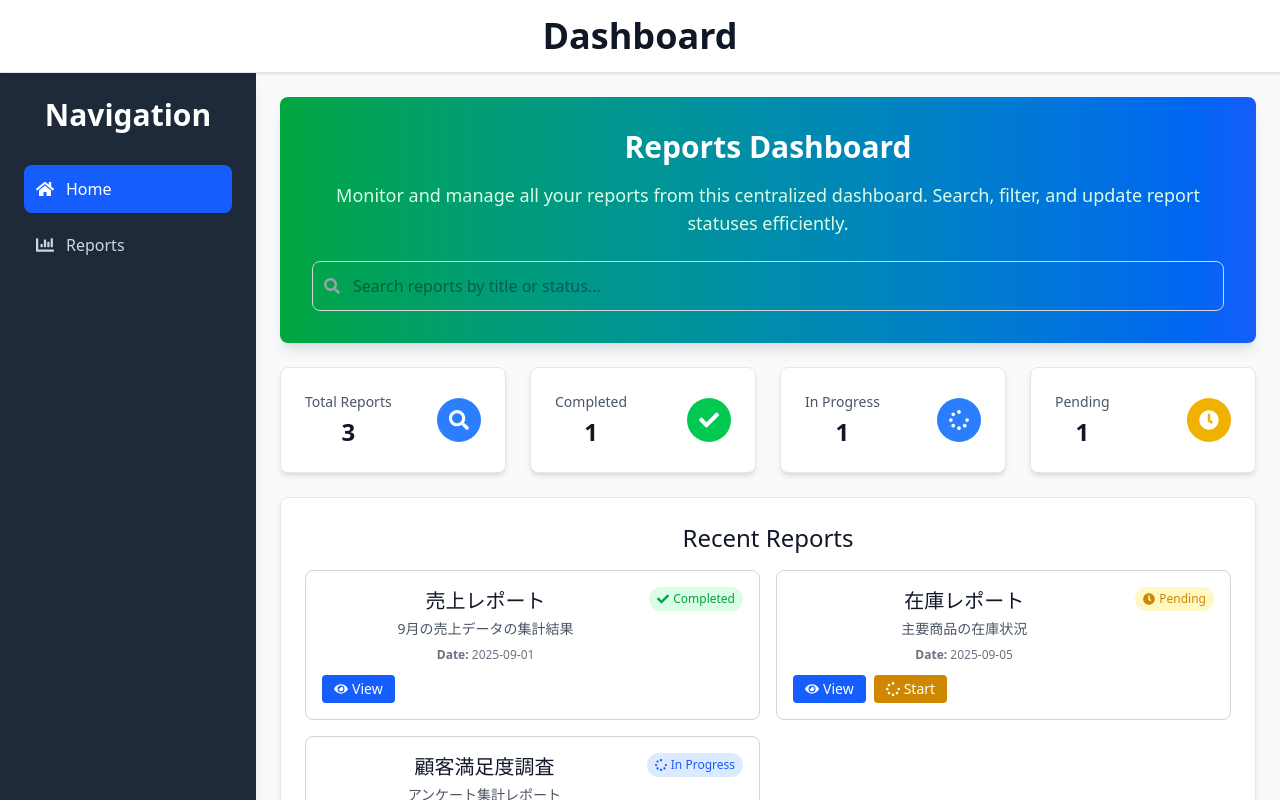
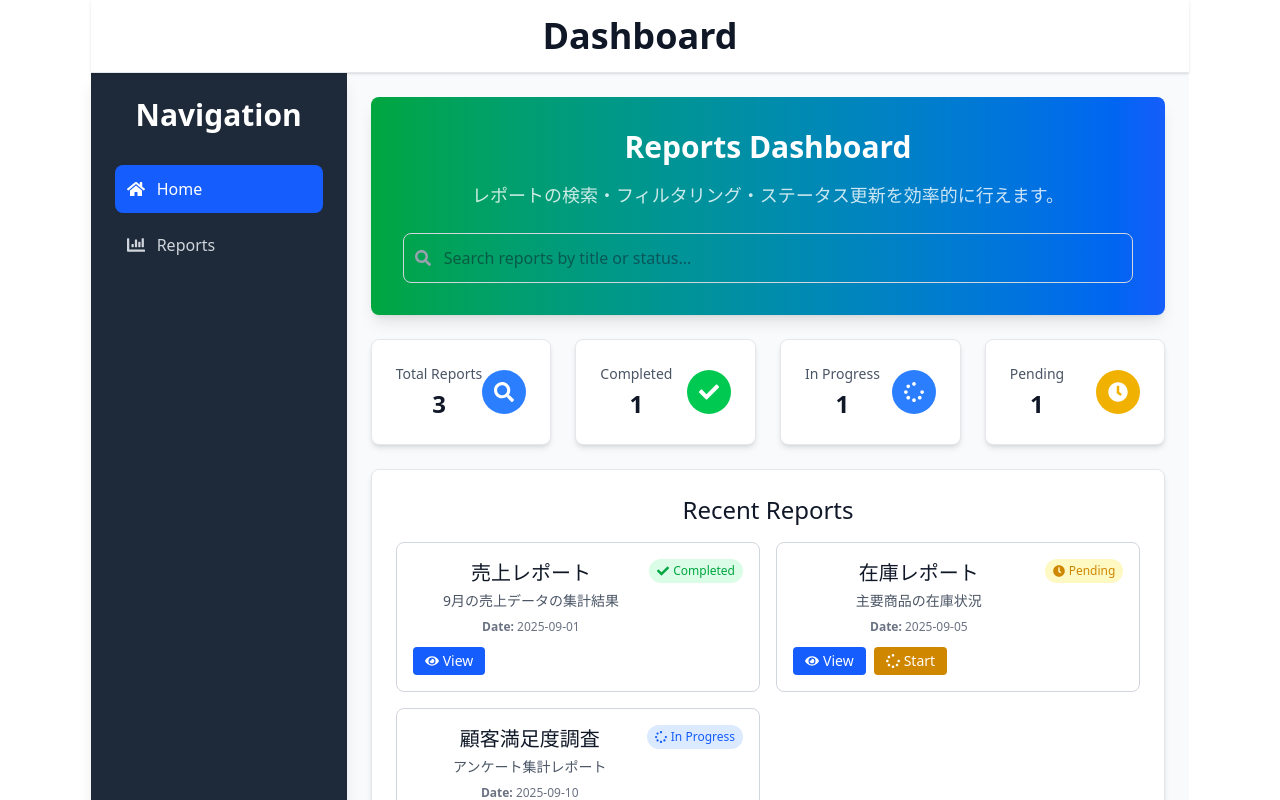
Before and after one commit to Shiori-Takanashi/react-router, a React (Vite) app: page /reports in a window 1280 px wide. Shown: the top 800 px of the page. Built offline with nearby package versions, Linux system fonts and the light colour scheme.

Commit message:
heroセクションを分離

```diff
--- a/src/components/DashboardHome.jsx
+++ b/src/components/DashboardHome.jsx
@@ -1,5 +1,6 @@
 // src/components/DashboardHome.jsx
 import { FaRocket, FaUsers, FaChartLine, FaCog } from 'react-icons/fa';
+import DashboardHero from './common/DashboardHero';
 
 export default function DashboardHome() {
   const stats = [
@@ -22,20 +23,19 @@ export default function DashboardHome() {
   return (
     <div className='w-full min-h-full'>
       <div className='space-y-6'>
-        {/* Home Section */}
-        <div className='bg-gradient-to-r from-blue-600 to-purple-600 text-white p-8 rounded-lg shadow-lg'>
-          <h2 className='text-3xl font-bold mb-4'>Welcome to Your Dashboard</h2>
-          <p className='text-blue-100 text-lg mb-6'>
-            This is the default view when you access localhost. Here you can
-            manage all your data and analytics.
-          </p>
+        {/* 共通 Hero Section */}
+        <DashboardHero
+          title='Welcome to Your Dashboard'
+          subtitle='ここでは主要な統計データやクイックアクションにアクセスできます。'
+          gradient='from-blue-600 to-purple-600'
+        >
           <button
             onClick={() => alert('Button clicked!')}
             className='bg-white text-blue-600 px-6 py-3 rounded-lg font-semibold hover:bg-blue-50 transition-colors duration-200 shadow-md'
           >
             Get Started
           </button>
-        </div>
+        </DashboardHero>
 
         {/* Stats Grid */}
         <div className='grid grid-cols-1 md:grid-cols-2 lg:grid-cols-4 gap-6'>
--- a/src/components/DashboardReports.jsx
+++ b/src/components/DashboardReports.jsx
@@ -8,34 +8,32 @@ import {
   FaSpinner,
   FaTimes,
 } from 'react-icons/fa';
+import DashboardHero from './common/DashboardHero';
 
-// JSONファイルからデータを読み込む
 export default function DashboardReports() {
   const [reports, setReports] = useState([]);
   const [filter, setFilter] = useState('');
   const [selectedReport, setSelectedReport] = useState(null);
 
-  // JSONファイルのデータを非同期に読み込む
+  // JSON データ読み込み
   useEffect(() => {
-    fetch('/data/reports.json') // Reactのpublicフォルダ内に配置したJSONファイルを取得
+    fetch('/data/reports.json')
       .then(response => response.json())
       .then(data => setReports(data))
       .catch(error => console.error('Error fetching data:', error));
-  }, []); // 初回レンダリング時のみ実行
+  }, []);
 
-  // フィルタリング処理
+  // 検索フィルタ
   const filteredReports = reports.filter(
     report =>
       report.status.toLowerCase().includes(filter.toLowerCase()) ||
       report.title.toLowerCase().includes(filter.toLowerCase())
   );
 
-  // 詳細情報の表示
-  const handleViewDetails = report => {
-    setSelectedReport(report);
-  };
+  // 詳細表示
+  const handleViewDetails = report => setSelectedReport(report);
 
-  // ステータスを更新
+  // ステータス変更
   const handleStatusChange = (reportId, newStatus) => {
     const updatedReports = reports.map(report =>
       report.id === reportId ? { ...report, status: newStatus } : report
@@ -43,7 +41,7 @@ export default function DashboardReports() {
     setReports(updatedReports);
   };
 
-  // ステータスに応じたアイコンと色を取得
+  // ステータスごとのアイコンと色
   const getStatusIcon = status => {
     switch (status) {
       case 'Completed':
@@ -60,14 +58,12 @@ export default function DashboardReports() {
   return (
     <div className='w-full min-h-full'>
       <div className='space-y-6'>
-        {/* Reports Section */}
-        <div className='bg-gradient-to-r from-green-600 to-blue-600 text-white p-8 rounded-lg shadow-lg'>
-          <h2 className='text-3xl font-bold mb-4'>Reports Dashboard</h2>
-          <p className='text-green-100 text-lg mb-6'>
-            Monitor and manage all your reports from this centralized dashboard.
-            Search, filter, and update report statuses efficiently.
-          </p>
-
+        {/* Hero Section */}
+        <DashboardHero
+          title='Reports Dashboard'
+          subtitle='レポートの検索・フィルタリング・ステータス更新を効率的に行えます。'
+          gradient='from-green-600 to-blue-600'
+        >
           {/* Search Filter */}
           <div className='relative'>
             <FaSearch className='absolute left-3 top-1/2 transform -translate-y-1/2 text-gray-400' />
@@ -79,11 +75,10 @@ export default function DashboardReports() {
               className='w-full pl-10 pr-4 py-3 border border-gray-300 rounded-lg focus:ring-2 focus:ring-blue-500 focus:border-blue-500 transition-colors duration-200 text-gray-900'
             />
           </div>
-        </div>
+        </DashboardHero>
 
         {/* Stats Overview */}
         <div className='grid grid-cols-1 md:grid-cols-2 lg:grid-cols-4 gap-6'>
-          {/* Total Reports */}
           <div className='bg-white p-6 rounded-lg shadow-md border border-gray-200 hover:shadow-lg transition-shadow duration-200'>
             <div className='flex items-center justify-between'>
               <div>
@@ -100,7 +95,6 @@ export default function DashboardReports() {
             </div>
           </div>
 
-          {/* Completed Reports */}
           <div className='bg-white p-6 rounded-lg shadow-md border border-gray-200 hover:shadow-lg transition-shadow duration-200'>
             <div className='flex items-center justify-between'>
               <div>
@@ -115,7 +109,6 @@ export default function DashboardReports() {
             </div>
           </div>
 
-          {/* In Progress Reports */}
           <div className='bg-white p-6 rounded-lg shadow-md border border-gray-200 hover:shadow-lg transition-shadow duration-200'>
             <div className='flex items-center justify-between'>
               <div>
@@ -130,7 +123,6 @@ export default function DashboardReports() {
             </div>
           </div>
 
-          {/* Pending Reports */}
           <div className='bg-white p-6 rounded-lg shadow-md border border-gray-200 hover:shadow-lg transition-shadow duration-200'>
             <div className='flex items-center justify-between'>
               <div>
@@ -195,6 +187,7 @@ export default function DashboardReports() {
                     </div>
 
                     <div className='flex items-center gap-2'>
+                      {/* 詳細表示 */}
                       <button
                         onClick={() => handleViewDetails(report)}
                         className='flex items-center px-3 py-1 bg-blue-600 text-white text-sm rounded hover:bg-blue-700 transition-colors duration-200'
@@ -202,6 +195,7 @@ export default function DashboardReports() {
                         <FaEye className='mr-1' /> View
                       </button>
 
+                      {/* ステータス更新 */}
                       {report.status === 'Pending' && (
                         <button
                           onClick={() =>
@@ -254,36 +248,18 @@ export default function DashboardReports() {
                     </label>
                     <p className='text-gray-900'>{selectedReport.title}</p>
                   </div>
-
                   <div>
                     <label className='block text-sm font-medium text-gray-700 mb-1'>
                       Status
                     </label>
-                    <div className='flex items-center'>
-                      {(() => {
-                        const statusInfo = getStatusIcon(selectedReport.status);
-                        const StatusIcon = statusInfo.icon;
-                        return (
-                          <div
-                            className={`flex items-center px-3 py-1 rounded-full ${statusInfo.color}`}
-                          >
-                            <StatusIcon className='mr-2 text-sm' />
-                            <span className='text-sm font-medium'>
-                              {selectedReport.status}
-                            </span>
-                          </div>
-                        );
-                      })()}
-                    </div>
+                    <p className='text-gray-900'>{selectedReport.status}</p>
                   </div>
-
                   <div>
                     <label className='block text-sm font-medium text-gray-700 mb-1'>
                       Date
                     </label>
                     <p className='text-gray-900'>{selectedReport.date}</p>
                   </div>
-
                   <div>
                     <label className='block text-sm font-medium text-gray-700 mb-1'>
                       Details
--- /dev/null
+++ b/src/components/common/DashboardHero.jsx
@@ -0,0 +1,39 @@
+// src/components/common/DashboardHero.jsx
+import PropTypes from 'prop-types';
+
+/**
+ * Hero セクション（ダッシュボード共通のヘッダー）
+ *
+ * @param {string} title - セクションタイトル
+ * @param {string} subtitle - 説明文
+ * @param {string} gradient - 背景グラデーション（例: "from-blue-600 to-purple-600"）
+ * @param {React.ReactNode} children - 任意でボタンや追加要素を差し込める
+ */
+export default function DashboardHero({ title, subtitle, gradient, children }) {
+  return (
+    <div
+      className={`bg-gradient-to-r ${gradient} text-white p-8 rounded-lg shadow-lg mb-6`}
+    >
+      {/* タイトル */}
+      <h2 className='text-3xl font-bold mb-4'>{title}</h2>
+
+      {/* サブタイトル */}
+      <p className='text-white/80 text-lg mb-6'>{subtitle}</p>
+
+      {/* 任意の追加要素（例: ボタン群） */}
+      {children && <div className='mt-4'>{children}</div>}
+    </div>
+  );
+}
+
+DashboardHero.propTypes = {
+  title: PropTypes.string.isRequired,
+  subtitle: PropTypes.string.isRequired,
+  gradient: PropTypes.string,
+  children: PropTypes.node,
+};
+
+DashboardHero.defaultProps = {
+  gradient: 'from-blue-600 to-purple-600', // デフォルトカラー
+  children: null,
+};
```
